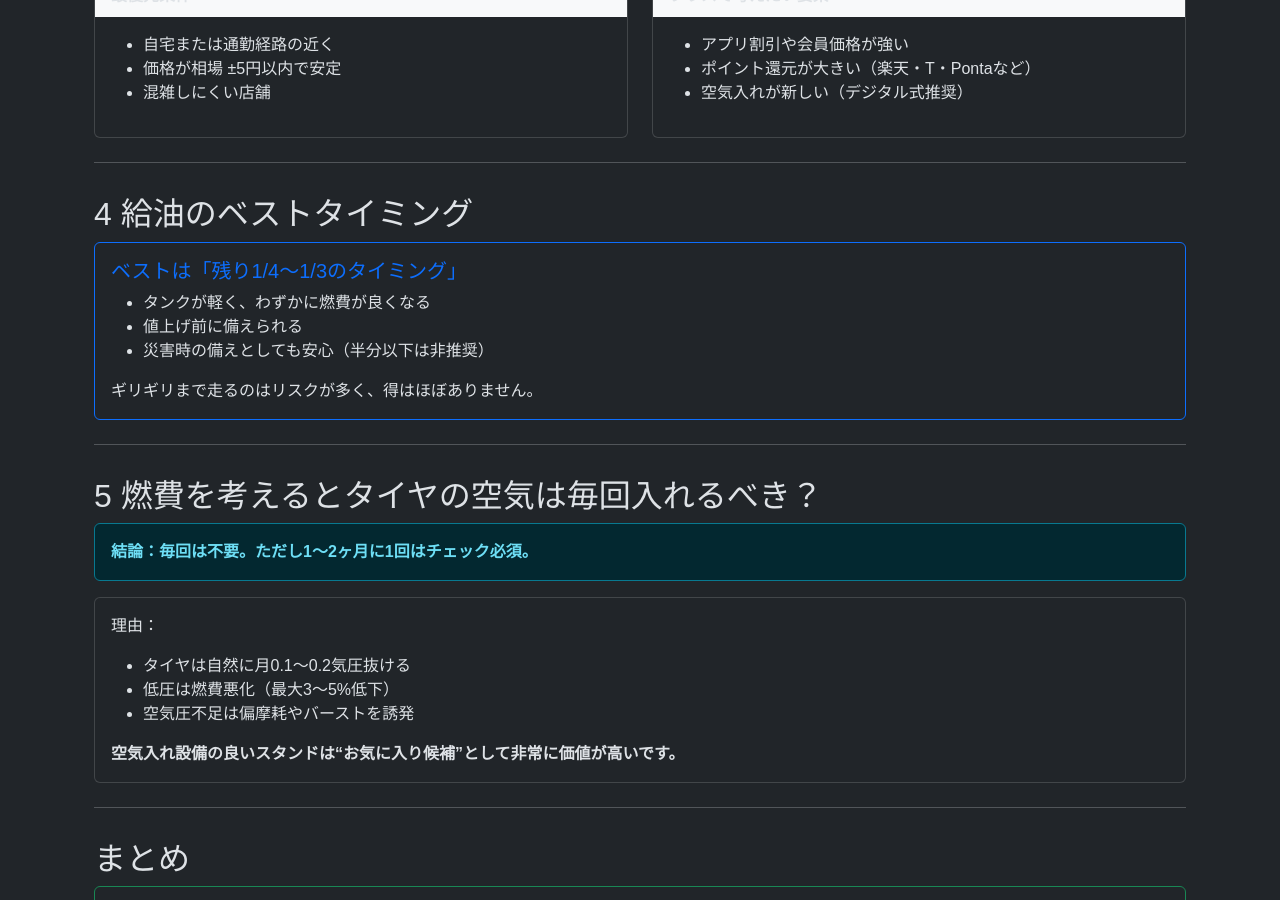
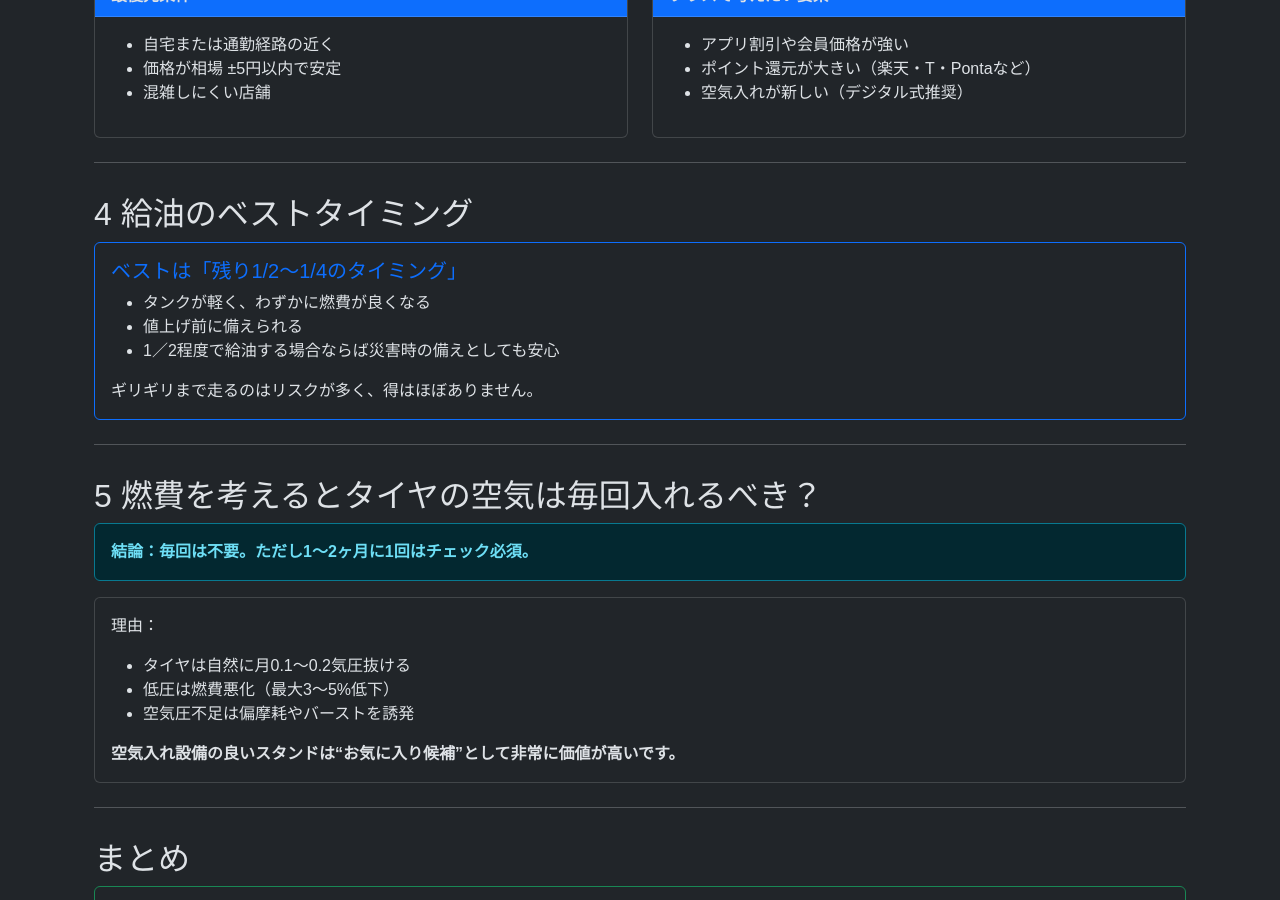
Before and after one commit to funyapar-org/fuel-lab, a Jekyll site: the page built from _knowledge/gas-station.md, in a window 1280 px wide and 900 px high, scrolled down 1140 px. Built offline with Jekyll 4.4.1, drawn with Linux system fonts in a browser that asks for light colours.

Commit message:
gas-station.md を更新

```diff
--- a/_knowledge/gas-station.md
+++ b/_knowledge/gas-station.md
@@ -62,7 +62,7 @@ description: "燃費を最大化しつつ、時間・お金・手間のバラン
 <div class="row mb-4">
   <div class="col-md-6">
     <div class="card h-100">
-      <div class="card-header bg-light fw-bold">最優先条件</div>
+      <div class="card-header bg-primary fw-bold">最優先条件</div>
       <div class="card-body">
         <ul>
           <li>自宅または通勤経路の近く</li>
@@ -75,7 +75,7 @@ description: "燃費を最大化しつつ、時間・お金・手間のバラン
 
   <div class="col-md-6 mt-3 mt-md-0">
     <div class="card h-100">
-      <div class="card-header bg-light fw-bold">プラスで考えたい要素</div>
+      <div class="card-header bg-primary fw-bold">プラスで考えたい要素</div>
       <div class="card-body">
         <ul>
           <li>アプリ割引や会員価格が強い</li>
@@ -93,11 +93,11 @@ description: "燃費を最大化しつつ、時間・お金・手間のバラン
 
 <div class="card mb-4 border-primary">
   <div class="card-body">
-    <h5 class="card-title text-primary">ベストは「残り1/4～1/3のタイミング」</h5>
+    <h5 class="card-title text-primary">ベストは「残り1/2～1/4のタイミング」</h5>
     <ul>
       <li>タンクが軽く、わずかに燃費が良くなる</li>
       <li>値上げ前に備えられる</li>
-      <li>災害時の備えとしても安心（半分以下は非推奨）</li>
+      <li>1／2程度で給油する場合ならば災害時の備えとしても安心</li>
     </ul>
     <p class="mb-0">ギリギリまで走るのはリスクが多く、得はほぼありません。</p>
   </div>
```
